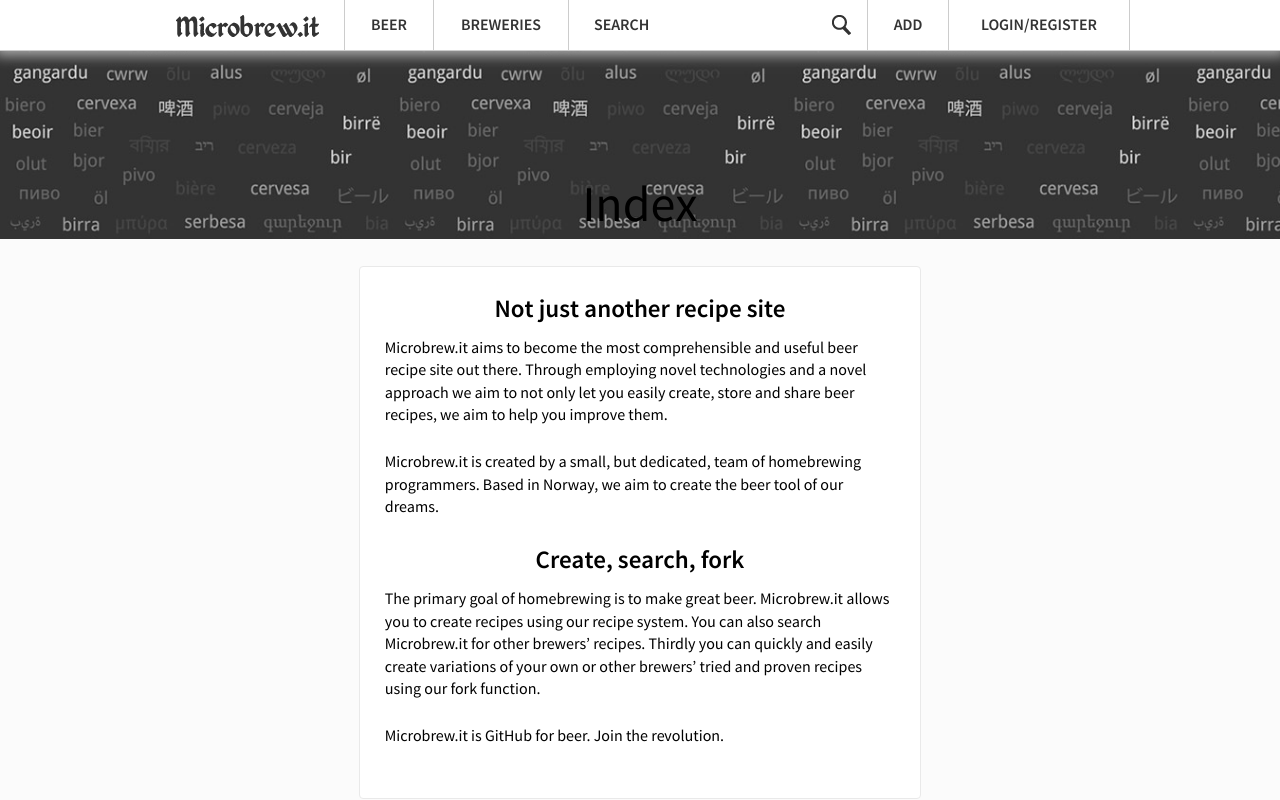
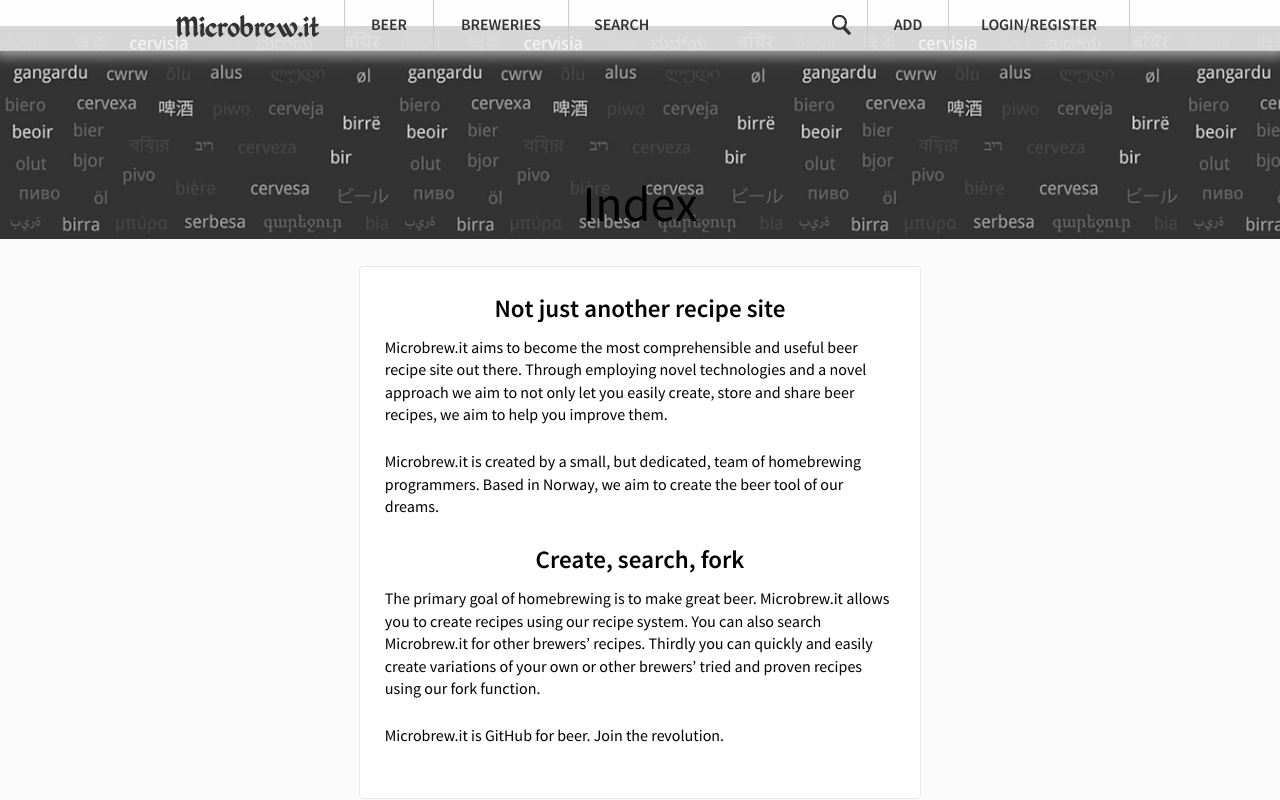
Before and after one commit to Microbrewit/microbrew-it-frontend, a plain HTML site: page app/index.html in a window 1280 px wide. Shown: the top 800 px of the page. Drawn offline with nearby package versions, Linux system fonts and the light colour scheme; files that its build step writes are made by us from their sources.

Commit message:
Made header slightly transparent

```diff
--- a/app/scss/header.scss
+++ b/app/scss/header.scss
@@ -1,5 +1,5 @@
 #main-header {
-	background: #fff;
+	background: rgba(255,255,255,0.8);
 	border-bottom: 1px solid #ccc;
 	box-shadow: 0px 0px 12px 5px rgba(233, 233, 233, 0.65);
 	margin-bottom: 25px;
@@ -39,6 +39,7 @@
 	}
 	#search-form input {
 		height: 50px;
+		background: transparent;
 		padding:0 75px 0 25px;
 		margin:0;
 		border: 0;
```
